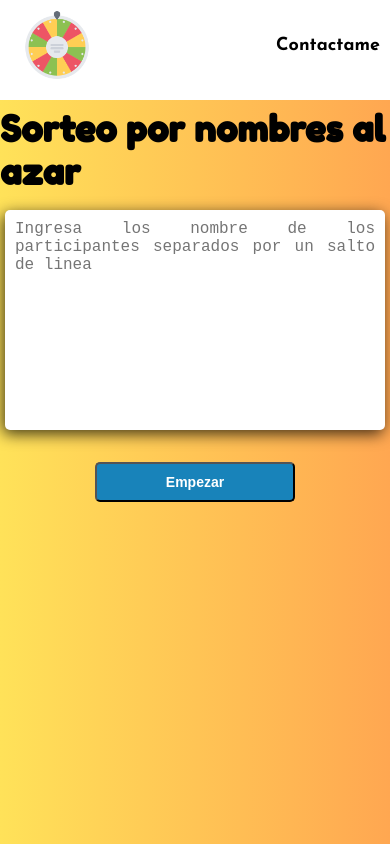
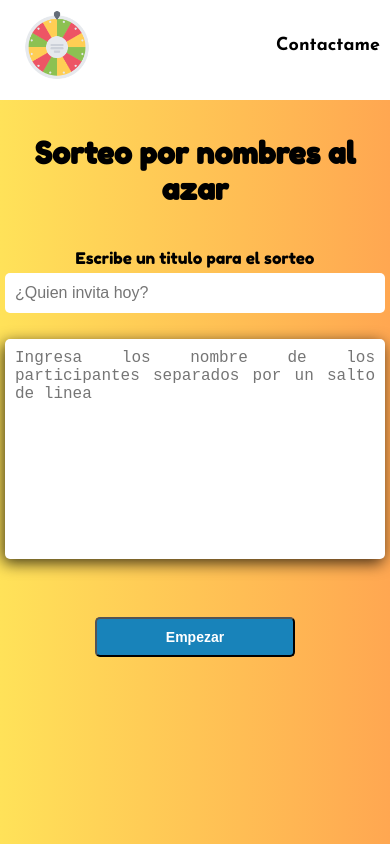
Before and after one commit to JuanTeix/lucky, a website: page index.html in a window 390 px wide. Shown: the top 844 px of the page. Drawn offline with Linux system fonts and the light colour scheme; files whose address does not match are found by name.

Commit message:
Agregando titulo al sorteo

```diff
--- a/app.js
+++ b/app.js
@@ -3,8 +3,11 @@ class sorteo{
         this.p = p ;
     }
      player(){
+         let titulo = document.querySelector('.ContainerSeccionTitelInput').value
         const player = document.querySelector('.ContainerSeccionTextArea').value
         if(player){
+            console.log(titulo)
+            document.querySelector('.ContainerSectionWinDivP').innerHTML = (titulo)
             Azar.rmClassImg()
             Azar.rmClassTxtArea()
             const playerArray = player.split("\n")
@@ -32,13 +35,21 @@ class sorteo{
     }
 
      rmClassTxtArea(){
-        if(ConSecTexAre.classList.contains('ContainerSeccionTextArea')){
-            ConSecTexAre.classList.remove("ContainerSeccionTextArea");
+        if(TextAre.classList.contains('ContainerSeccionTextArea')){
+            TextAre.classList.remove("ContainerSeccionTextArea");
+            ConSecTexAre.classList.remove('ContainerSeccionHead');
+            titelp.classList.remove('ContainerSeccionTitelP')
+            titelp.classList.add('hide')
             ConSecTexAre.classList.add("hide");
+            TextAre.classList.add("hide");
 
         }else{
+            TextAre.classList.remove("hide");
+            TextAre.classList.add("ContainerSeccionTextArea");
+            ConSecTexAre.classList.add('ContainerSeccionHead')
             ConSecTexAre.classList.remove("hide");
-            ConSecTexAre.classList.add("ContainerSeccionTextArea");
+            titelp.classList.add('ContainerSeccionTitelP')
+            titelp.classList.remove('hide')
         }
     }
 
@@ -63,7 +74,6 @@ class sorteo{
         }else{
             btnreplay.classList.add("hide")
             btnNuevo.classList.add("hide")
-            // btnreplay.classList.add("replay")
 
     }
 }
@@ -77,7 +87,6 @@ class sorteo{
             Divimg.classList.add("hide");
             btnreplay.classList.remove("start");
             btnreplay.classList.add("hide");
-
         }
     }
 
@@ -100,7 +109,11 @@ class sorteo{
              i ++
             let nombres = p[Math.floor(Math.random() * n )]
             console.log(nombres);
-            document.querySelector('.NameWiner').innerHTML = (nombres)
+            if(nombres == ""){
+                Azar.moveName
+            }else{
+                document.querySelector('.NameWiner').innerHTML = (nombres)
+            }
         }, 100)
     }
 
@@ -130,7 +143,9 @@ class sorteo{
 }
 const Azar = new sorteo()
 const WinDiv = document.querySelector('#ContainerSectionWinDiv')
-const ConSecTexAre = document.querySelector('.ContainerSeccionTextArea')
+const ConSecTexAre = document.querySelector('#ContainerSeccionHead')
+const TextAre = document.querySelector('.ContainerSeccionTextArea')
+const titelp = document.querySelector('.ContainerSeccionTitelP')
 const btnStar = document.querySelector('#start')
 const btnreplay = document.querySelector('#repetir')
 const btnNuevo = document.querySelector('#nuevo')
--- a/index.html
+++ b/index.html
@@ -22,10 +22,15 @@
     </header>
 
         <Section id="ContainerSeccion">
+
             <div class="ContainerSeccionH1">
                 <h1 class="ContainerSeccionTitel">Sorteo por nombres al azar</h1>
+                <p class="ContainerSeccionTitelP">Escribe un titulo para el sorteo
+                <input type="text" class="ContainerSeccionTitelInput" placeholder="¿Quien invita hoy?">
+                </p>
             </div>
-            <div id="ContainerSeccionHead">
+
+            <div id="ContainerSeccionHead" class="ContainerSeccionHead">
                 <textarea name="participantes" class="ContainerSeccionTextArea" cols="30" rows="9"
                 placeholder="Ingresa los nombre de los participantes separados por un salto de linea"></textarea>
             </div>
--- a/style.css
+++ b/style.css
@@ -66,23 +66,49 @@ body{
 
 .ContainerSeccionH1{
     display: flex;
+    flex-direction: column;
     align-items: center;
+    margin-top: 10px;
     width: 100%;
-    height: 100px;
-    justify-content: center;
+    /* height: 100px; */
 }
+
 .ContainerSeccionTitel{
+    /* margin-top: 70px; */
     display: flex;
     align-items: center;
     justify-content: center;
-    font-size: 36px;
+    font-size: 30px;
     color: black;
     width: inherit;
     height: inherit;
 
 }
-#ContainerSeccionHead{
+
+.ContainerSeccionTitelP{
+    display: flex;
+    flex-direction: column;
+   align-items: center;
+
+}
+
+.ContainerSeccionTitelInput{
+   margin-top: 5px;
+   padding: 0 10px;
+   width: 360px;
+   height: 40px;
+   border: none;
+   border-radius: 5px;
+   font-size: 16px;
+}
+
+.ContainerSeccionHead{
     margin: 10px 0;
+    display: flex;
+    flex-direction: column;
+    align-items: center;
+    width: 100%;
+    height: 250px;
 }
 
 .ContainerSeccionTextArea{
@@ -243,6 +269,11 @@ button:hover{
         font-size: 14px;
         font-weight: 600;
     }
+    .ContainerSeccionTitel{
+        font-size: 30px;
+        justify-content: center;
+        text-align: center;
+    }
  }
 
 @keyframes rotating {
```
